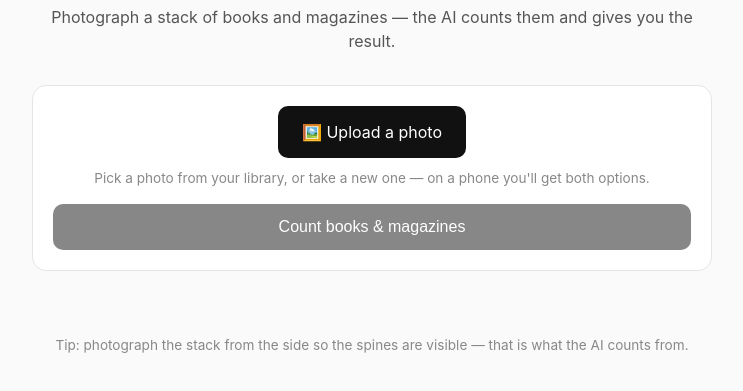
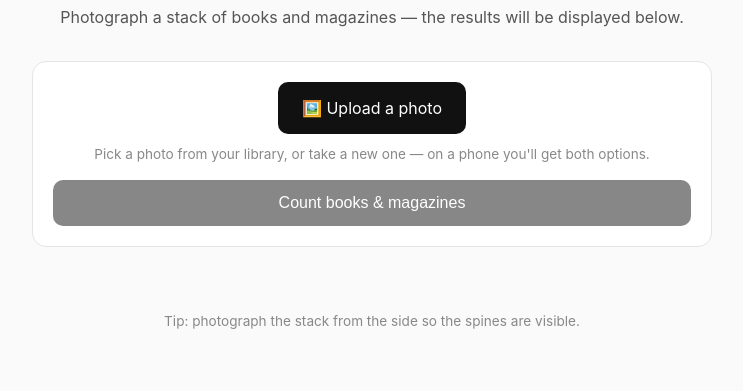
Before and after one commit to DanDan-Noodles512/book-stack-counter, a plain HTML site: page index.html in a window 1280 px wide. Shown: the part 99-490 px from the top of the page, without its empty margins (268-1011 px from the left). Drawn offline with Linux system fonts and the light colour scheme.

Commit message:
Update index.html

```diff
--- a/index.html
+++ b/index.html
@@ -42,7 +42,7 @@
 <body>
 <header>
   <h1>Stack Counter</h1>
-  <p>Photograph a stack of books and magazines — the AI counts them and gives you the result.</p>
+  <p>Photograph a stack of books and magazines — the results will be displayed below.</p>
 </header>
 <main>
   <div class="capture-box">
@@ -63,7 +63,7 @@
     <ul id="stack-list"></ul>
     <p id="notes"></p>
   </section>
-  <p class="note">Tip: photograph the stack from the side so the spines are visible — that is what the AI counts from.</p>
+  <p class="note">Tip: photograph the stack from the side so the spines are visible.</p>
 </main>
 
 <script>
```
